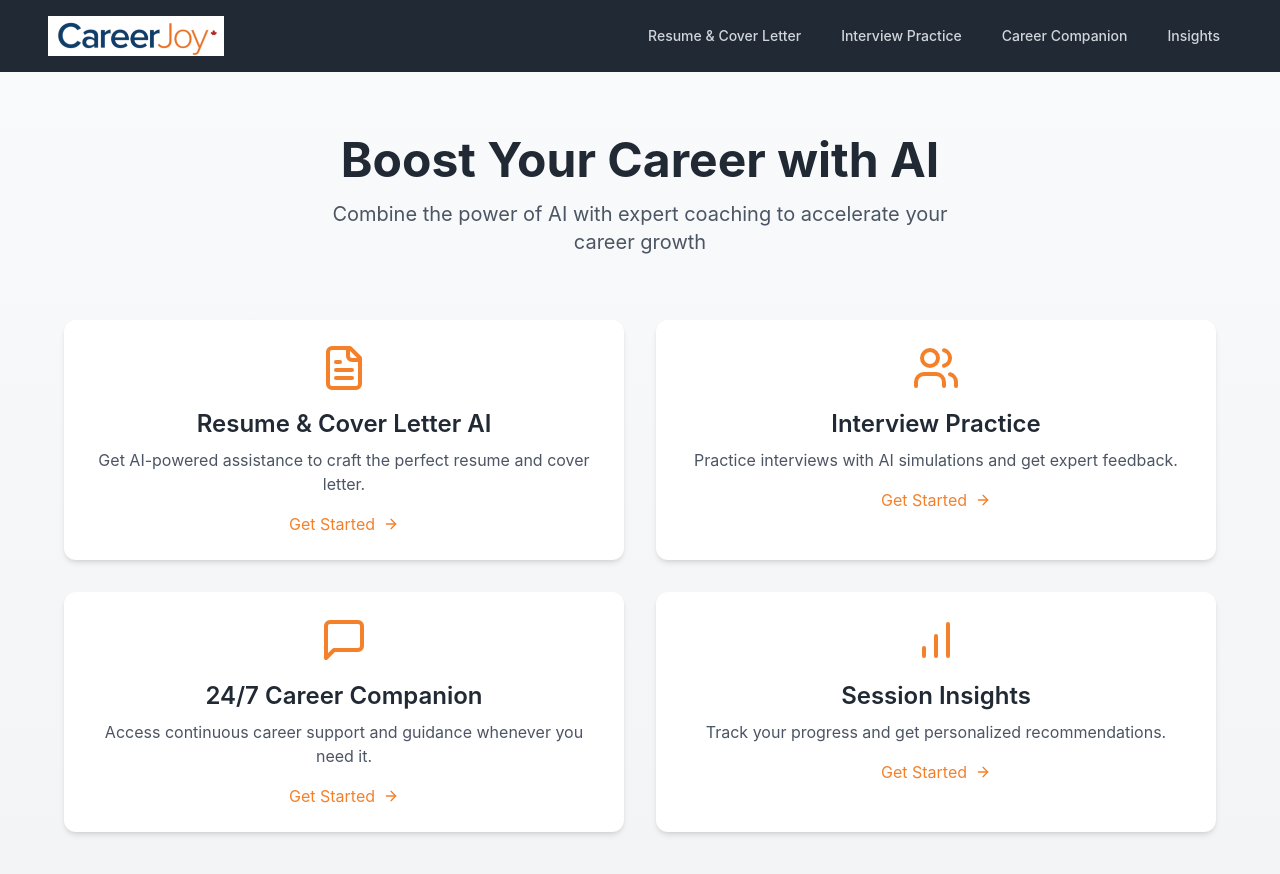
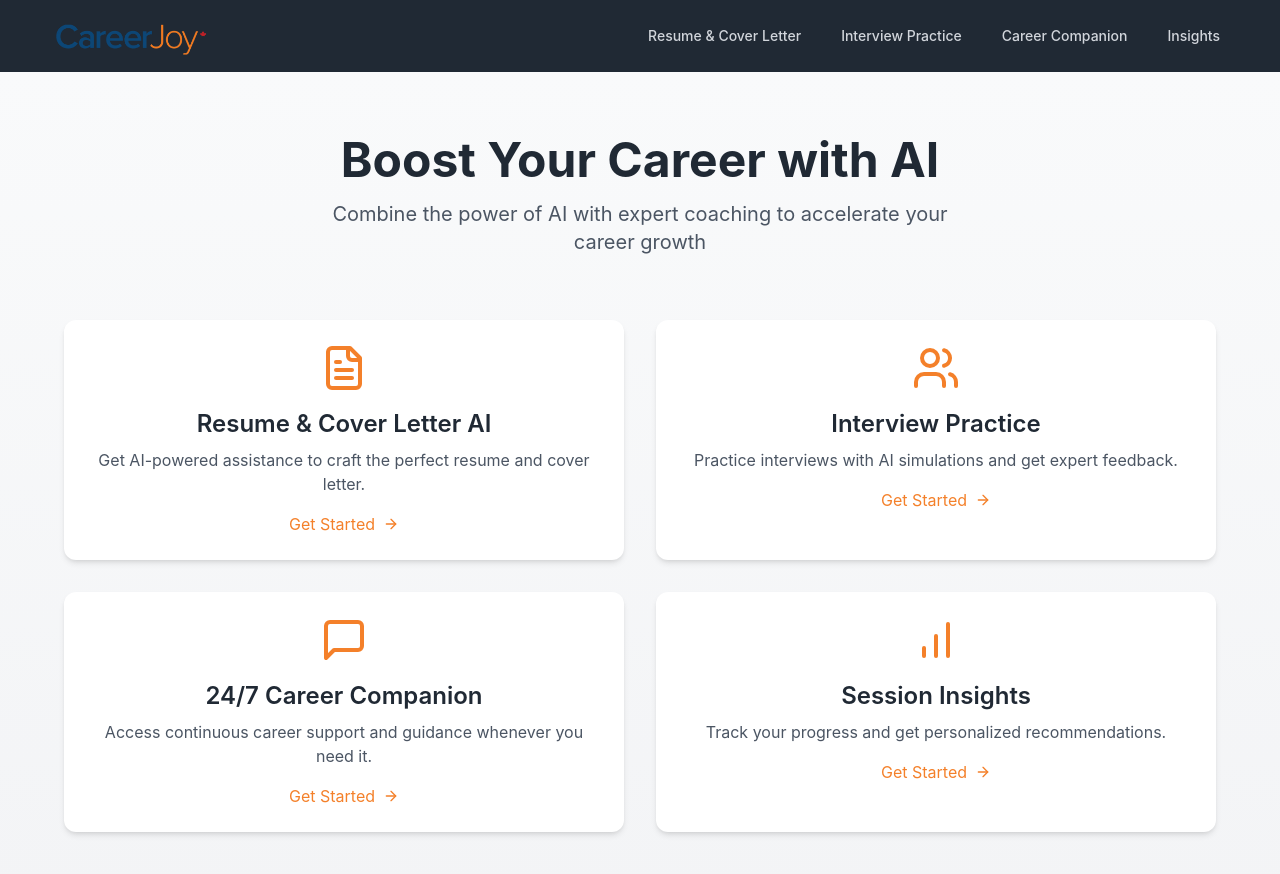
Before and after one commit to nsah87/careerjoyconnect, a React (Vite) app: page / in a window 1280 px wide. Shown: the top 874 px of the page. Built offline with nearby package versions, Linux system fonts and the light colour scheme.

Commit message:
Update logo image in navigation
Replaced the existing logo image in the navigation component with the new logo provided.
[skip gpt_engineer]

```diff
--- a/src/components/Navigation.tsx
+++ b/src/components/Navigation.tsx
@@ -10,7 +10,7 @@ const Navigation = () => {
       <div className="container mx-auto flex flex-wrap items-center justify-between">
         <Link to="/" className="flex items-center space-x-2">
           <img
-            src="/lovable-uploads/ea0c5a3c-5ef4-43c9-8954-7c416a7d72ee.png"
+            src="/lovable-uploads/7fc628b5-3eb0-43a9-b31f-a3f52bcdae75.png"
             alt="CareerJoy Connect Logo"
             className="h-10 w-auto"
           />
```
Also changed, not shown: public/lovable-uploads/7fc628b5-3eb0-43a9-b31f-a3f52bcdae75.png (added).
